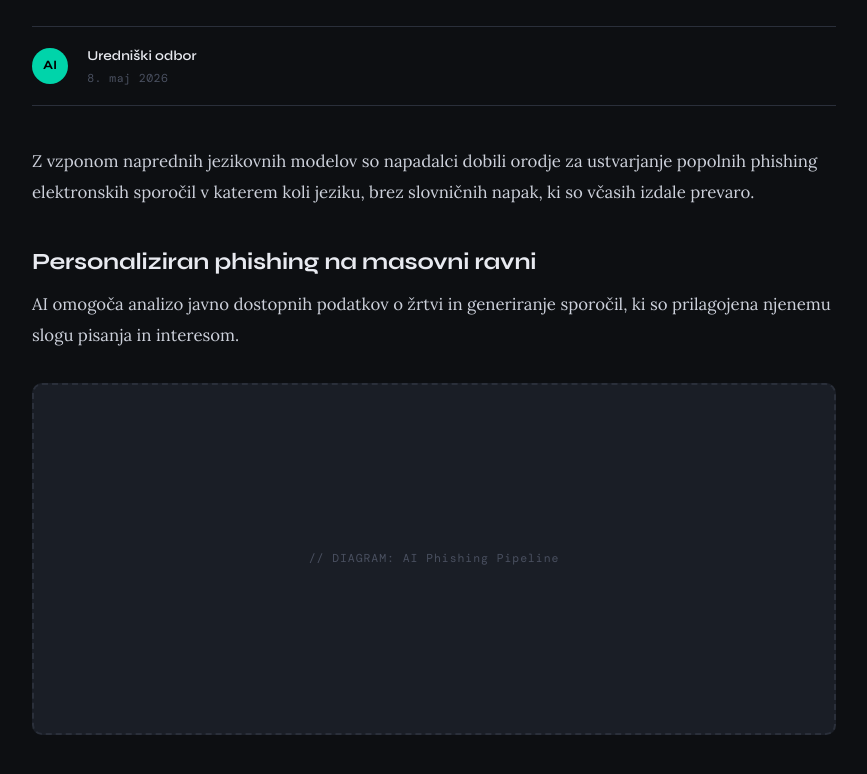
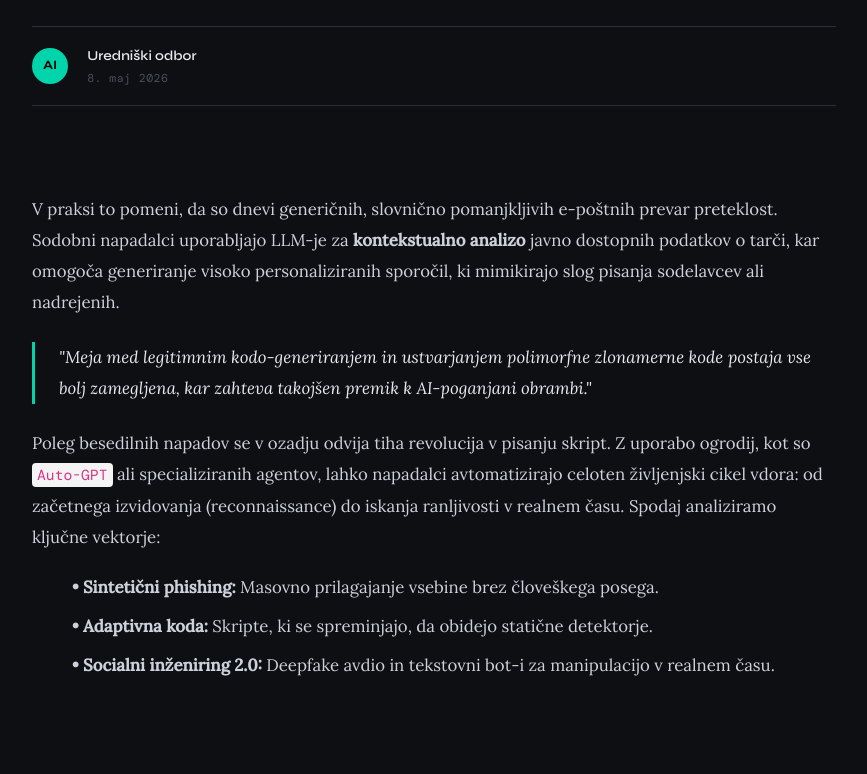
Before and after one commit to JAntFeri/OIVProjekt, a plain HTML site: page frontend/ai.html in a window 1280 px wide. Shown: the part 344-1118 px from the top of the page, without its empty margins (32-899 px from the left). After the commit the page ends 1084 px from the top, so only its background shows below. Drawn offline with nearby package versions, Linux system fonts and the light colour scheme; no server answers.

Commit message:
konsistentnost podrstrani

```diff
--- a/frontend/ai.html
+++ b/frontend/ai.html
@@ -3,7 +3,7 @@
 <head>
   <meta charset="UTF-8" />
   <meta name="viewport" content="width=device-width, initial-scale=1.0"/>
-  <title>ByteSignal – Umetna Inteligenca in Varnost</title>
+  <title>SlothTech – Umetna inteligenca</title>
   <link href="https://cdn.jsdelivr.net/npm/bootstrap@5.3.3/dist/css/bootstrap.min.css" rel="stylesheet"/>
   <link href="https://fonts.googleapis.com/css2?family=Syne:wght@400;600;700;800&family=Lora:ital,wght@0,400;0,500;1,400&family=DM+Mono:wght@400;500&display=swap" rel="stylesheet"/>
   <link rel="stylesheet" href="styles.css" />
@@ -13,7 +13,7 @@
 <nav class="navbar-bs">
   <div class="container-fluid px-4">
     <div class="navbar-inner">
-      <a href="clanek.html" class="brand"><span class="brand-dot"></span>ByteSignal</a>
+      <a href="clanek.html" class="brand"><span class="brand-dot"></span>SlothTech</a>
       <ul class="nav-links">
         <li><a href="clanek.html">Varnost</a></li>
         <li><a href="#">Razvoj</a></li>
@@ -42,18 +42,10 @@
         </div>
       </header>
 
-      <div class="article-body">
-        <p class="reveal">Z vzponom naprednih jezikovnih modelov so napadalci dobili orodje za ustvarjanje popolnih phishing elektronskih sporočil v katerem koli jeziku, brez slovničnih napak, ki so včasih izdale prevaro.</p>
 
-        <h2 id="phishing" class="reveal">Personaliziran phishing na masovni ravni</h2>
-        <p class="reveal">AI omogoča analizo javno dostopnih podatkov o žrtvi in generiranje sporočil, ki so prilagojena njenemu slogu pisanja in interesom.</p>
-
-        <div class="img-slot reveal">
-          <span class="img-slot-label">// DIAGRAM: AI Phishing Pipeline</span>
-        </div>
-      </div>
     </article>
   </main>
+
 
   <aside class="sidebar">
     <div class="sidebar-widget">
@@ -66,6 +58,30 @@
       </a>
     </div>
   </aside>
+
+  <section class="article-body reveal">
+  <p>
+    V praksi to pomeni, da so dnevi generičnih, slovnično pomanjkljivih e-poštnih prevar preteklost. Sodobni napadalci uporabljajo LLM-je za
+    <strong>kontekstualno analizo</strong> javno dostopnih podatkov o tarči, kar omogoča generiranje visoko personaliziranih sporočil, ki
+    mimikirajo slog pisanja sodelavcev ali nadrejenih.
+  </p>
+
+  <blockquote class="my-4 ps-4 border-start border-3" style="border-color: var(--accent) !important; font-style: italic; font-family: 'Lora', serif;">
+    "Meja med legitimnim kodo-generiranjem in ustvarjanjem polimorfne zlonamerne kode postaja vse bolj zamegljena, kar zahteva takojšen premik k AI-poganjani obrambi."
+  </blockquote>
+
+  <p>
+    Poleg besedilnih napadov se v ozadju odvija tiha revolucija v pisanju skript. Z uporabo ogrodij, kot so <code style="font-family: 'DM Mono', monospace; background: #f4f4f4; padding: 2px 5px; border-radius: 4px;">Auto-GPT</code>
+    ali specializiranih agentov, lahko napadalci avtomatizirajo celoten življenjski cikel vdora: od začetnega izvidovanja (reconnaissance)
+    do iskanja ranljivosti v realnem času. Spodaj analiziramo ključne vektorje:
+  </p>
+
+  <ul class="list-unstyled ms-3">
+    <li class="mb-2"><strong>• Sintetični phishing:</strong> Masovno prilagajanje vsebine brez človeškega posega.</li>
+    <li class="mb-2"><strong>• Adaptivna koda:</strong> Skripte, ki se spreminjajo, da obidejo statične detektorje.</li>
+    <li class="mb-2"><strong>• Socialni inženiring 2.0:</strong> Deepfake avdio in tekstovni bot-i za manipulacijo v realnem času.</li>
+  </ul>
+</section>
 </div>
 
 <script>
```
Also changed, not shown: frontend/kriptografija.html (+2 -2 lines).
